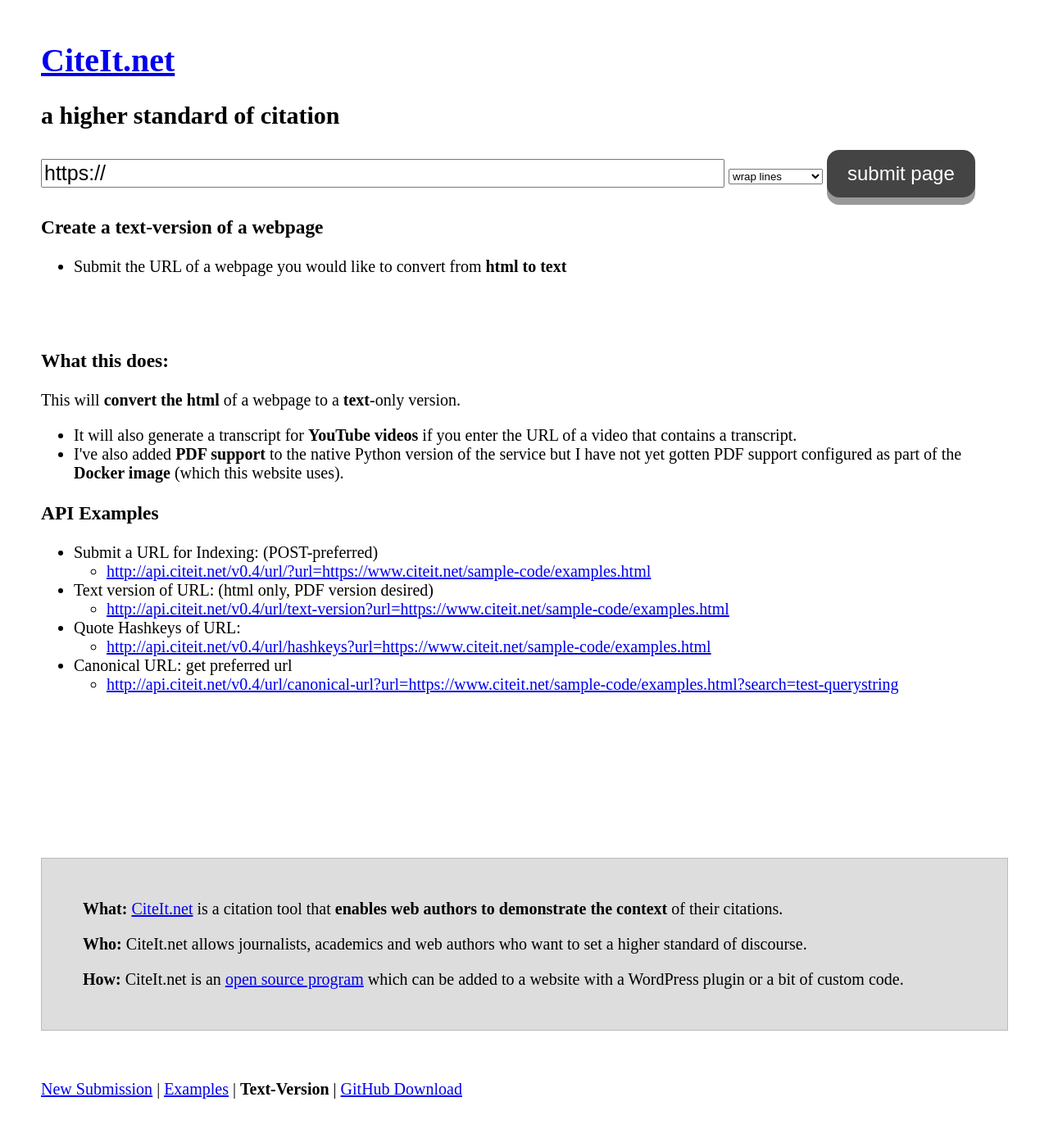
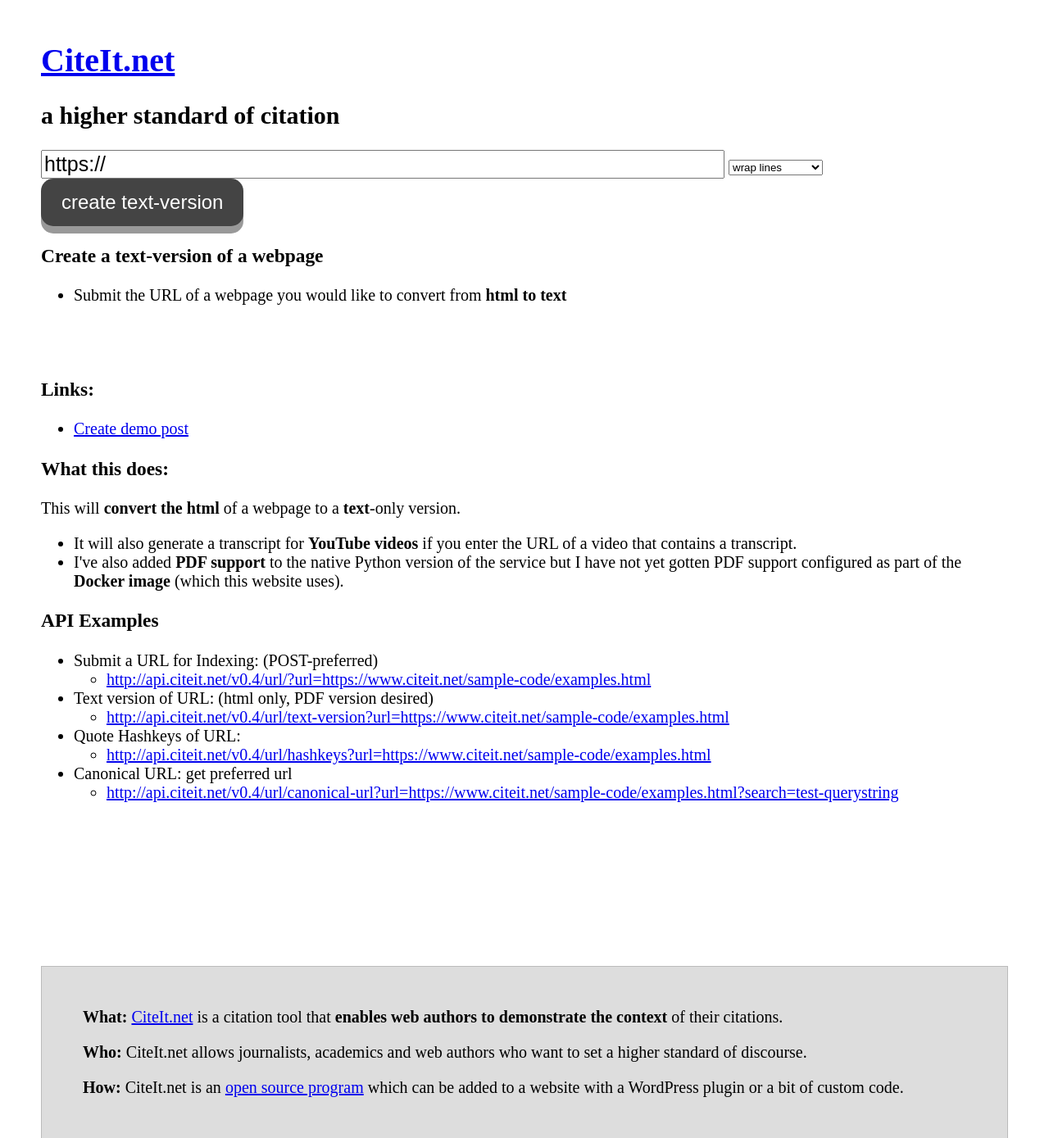
Before and after one commit to CiteIt/citeit-sample-code, a PHP site: page /text-version.php in a window 1280 px wide. Shown: the top 1389 px of the page at 82% size. Before the commit the page ends 1341 px from the top, so only its background shows below. Run offline with PHP 8.4, Linux system fonts and the light colour scheme; data that the repository does not hold is empty.

Commit message:
Update README.md Documentation, change Submit Button Labels
  * add Documentation to README.md
  * change labels: "index page" and "create text-version"

```diff
--- a/index.php
+++ b/index.php
@@ -136,7 +136,7 @@ function print_json_files($path){
 	  	onfocus="if (this.value=='https://') this.value = 'https://'"
 	  	value="<?php print($_POST['url'] ? $_POST['url']: 'https://' ); ?>"
 	  >
-	  <input class="submit" type="submit" value="submit page" />
+	  <input class="submit" type="submit" value="index page" />
 	</form>
 
 	<h3>How to add context to one of your webpages with Citet.net</h3>
--- a/text-version.php
+++ b/text-version.php
@@ -65,8 +65,7 @@
 	<h1><a href="https://www.citeit.net/">CiteIt.net</a></h1>
 	<h2>a higher standard of citation</h2>
 
-	<!--form action="http://localhost/v0.4/url/text-version" method="GET"-->
-	<form action="http://api.citeit.net/v0.4/url/text-version" method="GET">
+	<form action="http://api.citeit.net/v0.4/url/text-version" method="GET" target="_blank">
 	  <input class="url"
 	  	type="url"
 		name="url"
@@ -78,7 +77,7 @@
 		<option value="\n">break new lines</option>
 	  </select>
 
-	  <input class="submit" type="submit" value="submit page" />
+	  <input class="submit" type="submit" value="create text-version" />
 	</form>
 
 	<h3>Create a text-version of a webpage</h3>
@@ -88,6 +87,12 @@
     </ul>
 
 	<br /><br />
+
+	<h3>Links:</h3>
+	<ul>
+		<li><a href="https://demo.citeit.net/wp-admin/post-new.php">Create demo post</a></li>
+	</ul>
+
 
 	<h3>What this does:</h3>
 
```
Also changed, not shown: README.md.
